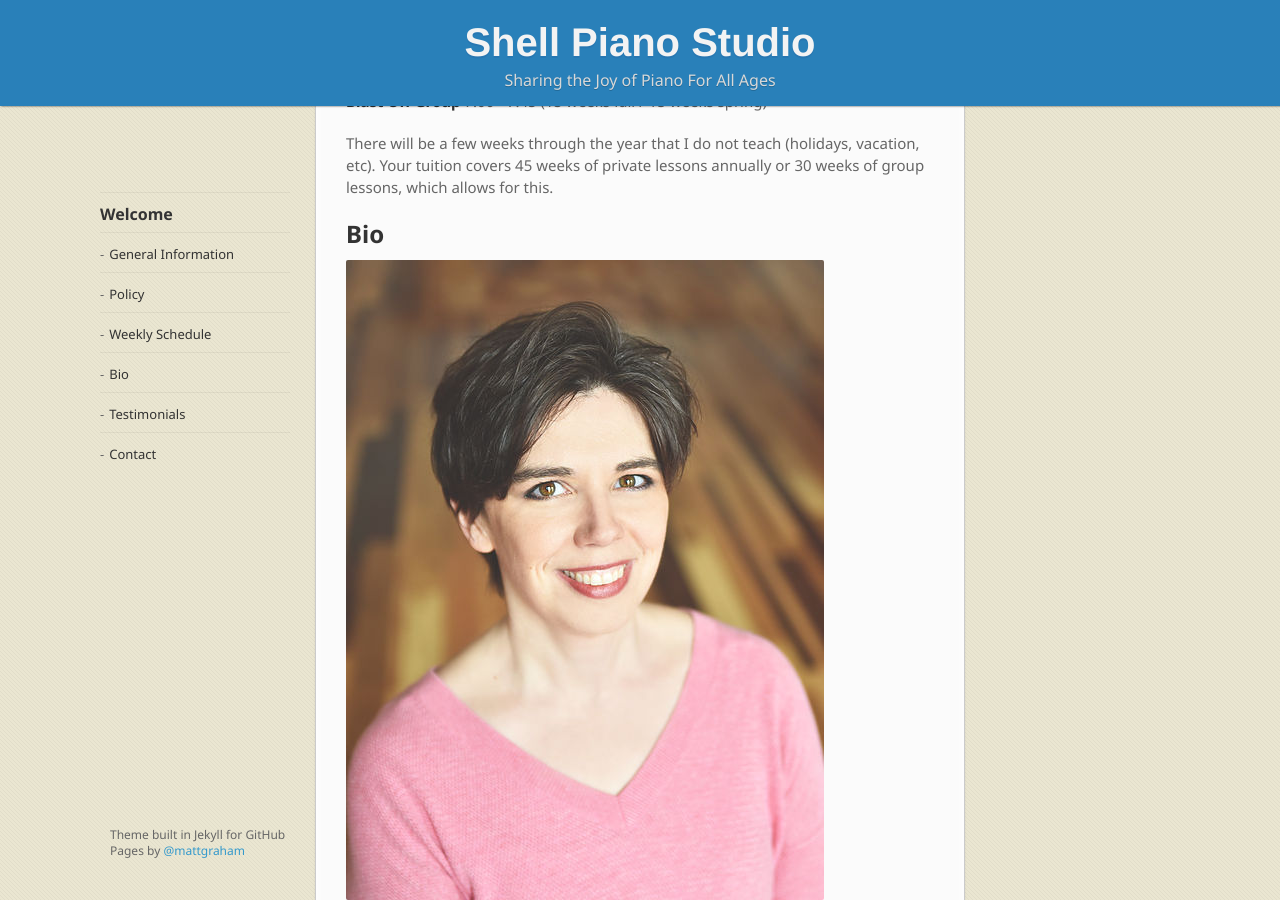
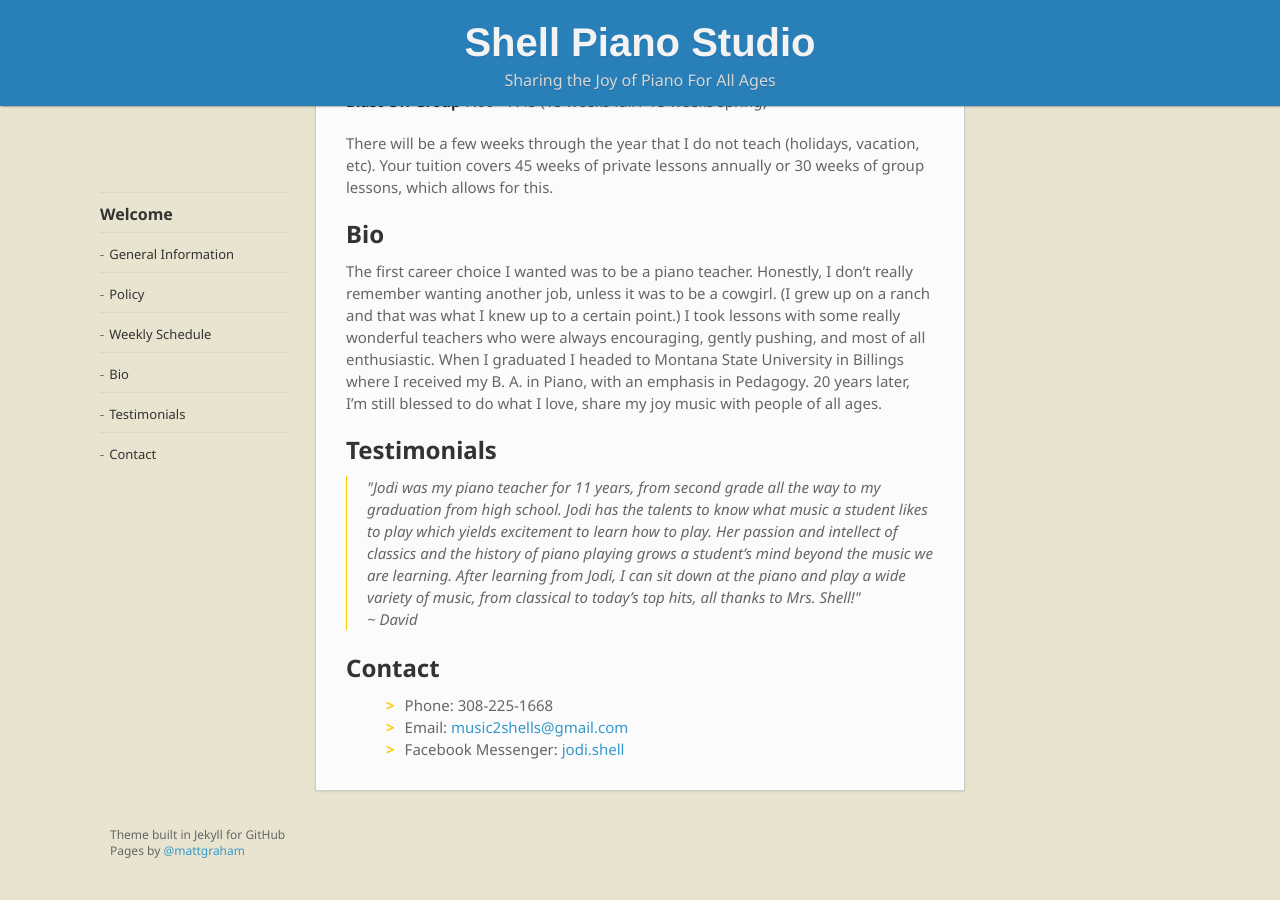
Before and after one commit to trentonshell/shellpiano, a Jekyll site: the page built from index.md, in a window 1280 px wide and 900 px high, scrolled down 1763 px. Built offline with Jekyll 4.4.1, drawn with Linux system fonts in a browser that asks for light colours; nearby versions of some CDN libraries; some web fonts are replaced.

Commit message:
Update bio

```diff
--- a/_includes/bio.html
+++ b/_includes/bio.html
@@ -1,3 +1,2 @@
 <h2>Bio</h2>
-<p><img src="http://shellpiano.com/assets/images/profile_pic.jpg" class="center" alt="Jodi Shell"></p>
 <p>The first career choice I wanted was to be a piano teacher. Honestly, I don’t really remember wanting another job, unless it was to be a cowgirl. (I grew up on a ranch and that was what I knew up to a certain point.)  I took lessons with some really wonderful teachers who were always encouraging, gently pushing, and most of all enthusiastic. When I graduated I headed to Montana State University in Billings where I received my B. A. in Piano, with an emphasis in Pedagogy. 20 years later, I’m still blessed to do what I love, share my joy music with people of all ages.</p>
```
